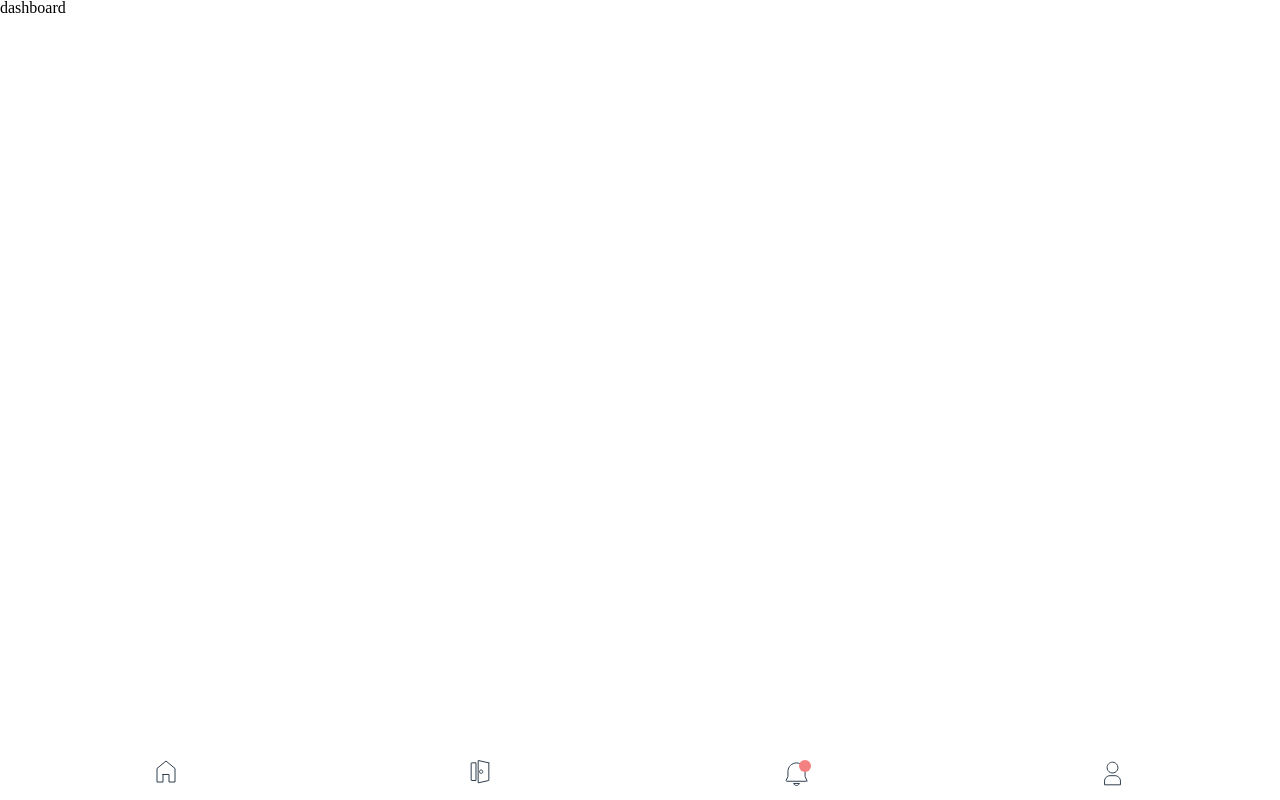
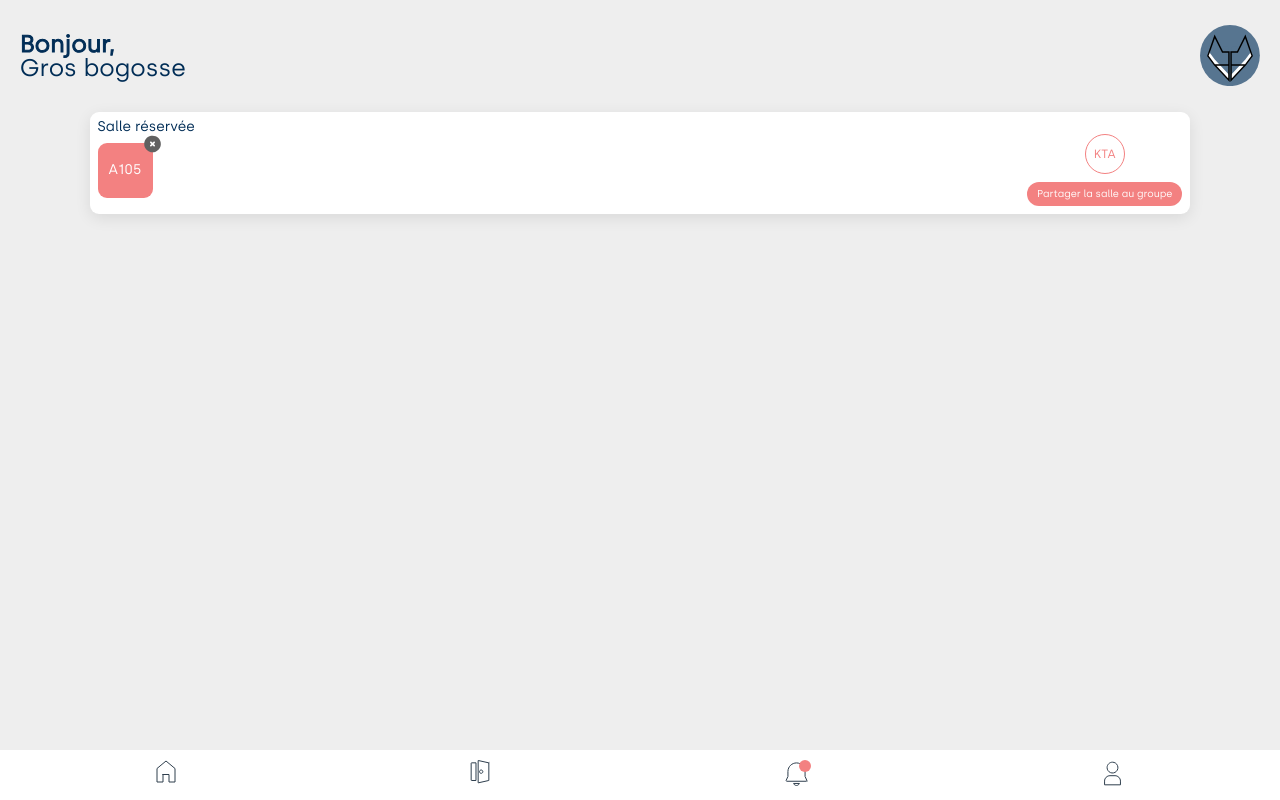
Before and after one commit to Klochette/iot-lumino, a React (Create React App) app: page /student/dashboard in a window 1280 px wide. Built offline with nearby package versions, Linux system fonts and the light colour scheme.

Commit message:
beginning of the home page, header+firstcard, and change Bg notification

```diff
--- a/src/app/routes/dashboard/Dashboard.module.scss
+++ b/src/app/routes/dashboard/Dashboard.module.scss
@@ -0,0 +1,109 @@
+@import "../../../scss/global/variables";
+@import "../../../scss/global/mixins";
+
+.homeSection {
+    height: 100vh;
+    background-color: $grey-background;
+}
+
+.headerHome {
+    width: 100vw;
+    display: flex;
+    align-items: center;
+    justify-content: space-between;
+    padding-bottom: 26px;
+
+    .titleContainer {
+        margin-top: 25px;
+
+        .title {
+            @include h1-style($text-blue);
+        }
+        .titleBold {
+            @include h1-style-stroke($text-blue);
+            padding: 0;
+        }
+    }
+
+    .profilPicture {
+        width: 60px;
+        height: auto;
+        margin: 25px 20px 0 0;
+    }
+}
+
+.bookedRoom {
+    background-color: $white;
+    border-radius: 9px;
+    width: 86vw;
+    height: auto;
+    margin: auto;
+    padding: 8px;
+    box-shadow: 0px 4px 16px rgba(0, 0, 0, 0.09);
+
+    h2 {
+        @include h2-style($text-blue);
+    }
+
+    .containerBookedRoom {
+        display: flex;
+        justify-content: space-between;
+        align-items: center;
+
+        .bookedRoomImg {
+            width: 55px;
+            height: 55px;
+            background-color: $peach;
+            border-radius: 9px;
+            position: relative;
+
+            p {
+                @include h2-style($white);
+                position: absolute;
+                left: 50%;
+                top: 50%;
+                transform: translate(-50%, -50%);
+            }
+
+            .closeIcon {
+                position: absolute;
+                top: -10px;
+                right: -10px;
+                cursor: pointer;
+            }
+        }
+
+        .rightSide {
+            display: flex;
+            flex-direction: column;
+            align-items: center;
+
+            .pictoGroupe {
+                border: 1px solid $peach;
+                border-radius: 80%;
+                height: 40px;
+                width: 40px;
+                position: relative;
+                margin-bottom: 8px;
+
+                p {
+                    position: absolute;
+                    top: 50%;
+                    left: 50%;
+                    transform: translate(-50%, -50%);
+                    @include text-style($peach);
+                }
+            }
+
+            .buttonGroupe {
+                background-color: $peach;
+                width: auto;
+                padding: 5px 10px;
+                color: $white;
+                font-size: 10px;
+                border-radius: 20px;
+                cursor: pointer;
+            }
+        }
+    }
+}
--- a/src/app/routes/dashboard/Dashboard.tsx
+++ b/src/app/routes/dashboard/Dashboard.tsx
@@ -1,8 +1,40 @@
 import React from "react";
 import styles from "./Dashboard.module.scss";
+import { ReactComponent as ProfilPicture } from "assets/images/profil_pic-nexus.svg";
+import { ReactComponent as CloseIcon } from "assets/images/close-circle.svg";
 
 const Dashboard = (): JSX.Element => {
-    return <div>dashboard</div>;
+    return (
+        <section className={styles.homeSection}>
+            <header className={styles.headerHome}>
+                <div className={styles.titleContainer}>
+                    <h1 className={styles.title}>
+                        <strong className={styles.titleBold}>Bonjour,</strong>
+                        <br />
+                        Gros bogosse
+                    </h1>
+                </div>
+                <ProfilPicture className={styles.profilPicture} />
+            </header>
+            <div className={styles.bookedRoom}>
+                <h2>Salle réservée</h2>
+                <div className={styles.containerBookedRoom}>
+                    <div className={styles.bookedRoomImg}>
+                        <p>A105</p>
+                        <CloseIcon className={styles.closeIcon} />
+                    </div>
+                    <div className={styles.rightSide}>
+                        <div className={styles.pictoGroupe}>
+                            <p>KTA</p>
+                        </div>
+                        <button className={styles.buttonGroupe}>
+                            Partager la salle au groupe
+                        </button>
+                    </div>
+                </div>
+            </div>
+        </section>
+    );
 };
 
 export default Dashboard;
--- a/src/app/routes/notifications/Notifications.module.scss
+++ b/src/app/routes/notifications/Notifications.module.scss
@@ -4,8 +4,7 @@
 .notifications {
     height: 90vh;
     position: relative;
-    //Mettre la bonne couleur
-    background-color: $grey-light;
+    background-color: $grey-background;
 
     .title {
         @include h1-style-stroke($text);
--- a/src/scss/global/_mixins.scss
+++ b/src/scss/global/_mixins.scss
@@ -6,6 +6,7 @@
     font-weight: normal;
     color: $color;
     font-size: $h1-size;
+    padding: 0 0 0 20px;
 }
 
 @mixin h1-style-stroke($color) {
```
Also changed, not shown: src/assets/images/close-circle.svg (added), src/assets/images/profil_pic-nexus.svg (added). Lines whose indentation alone changed are shown as unchanged.
